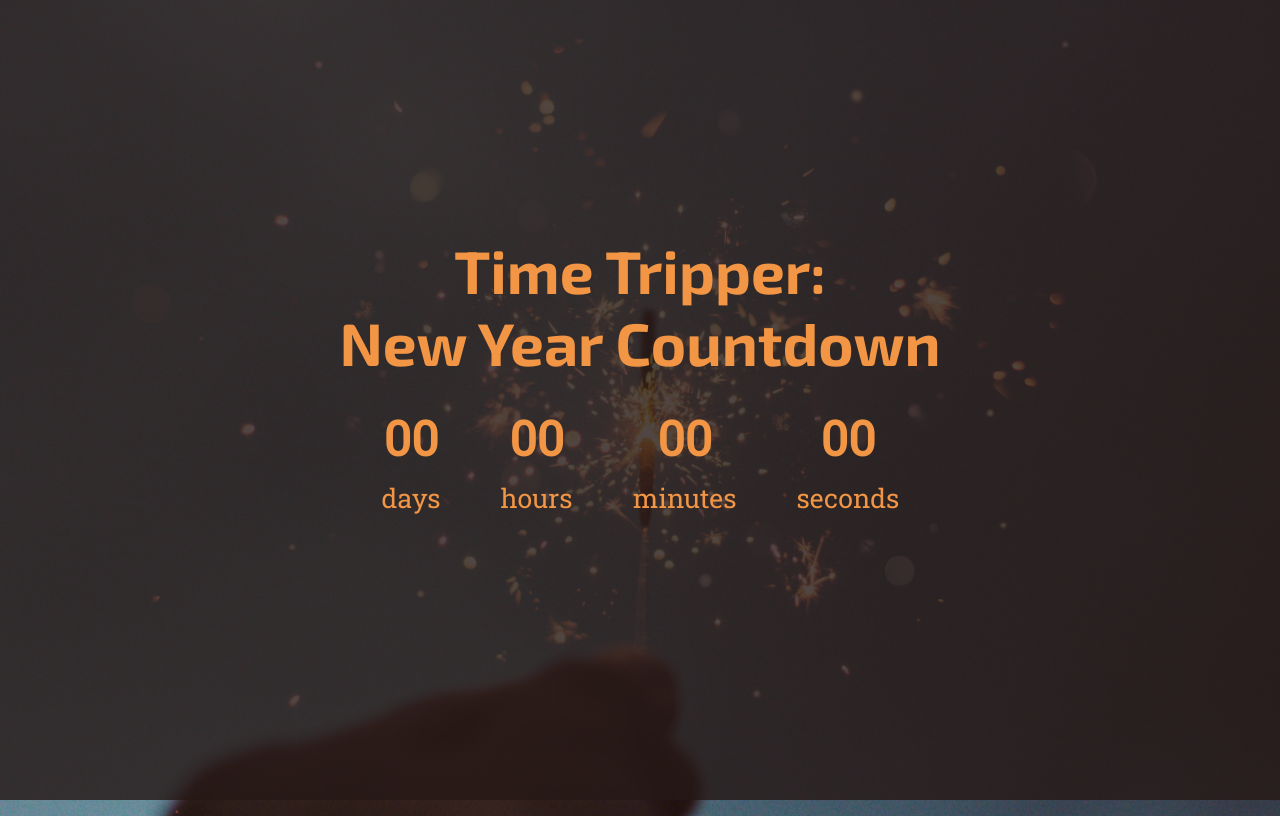
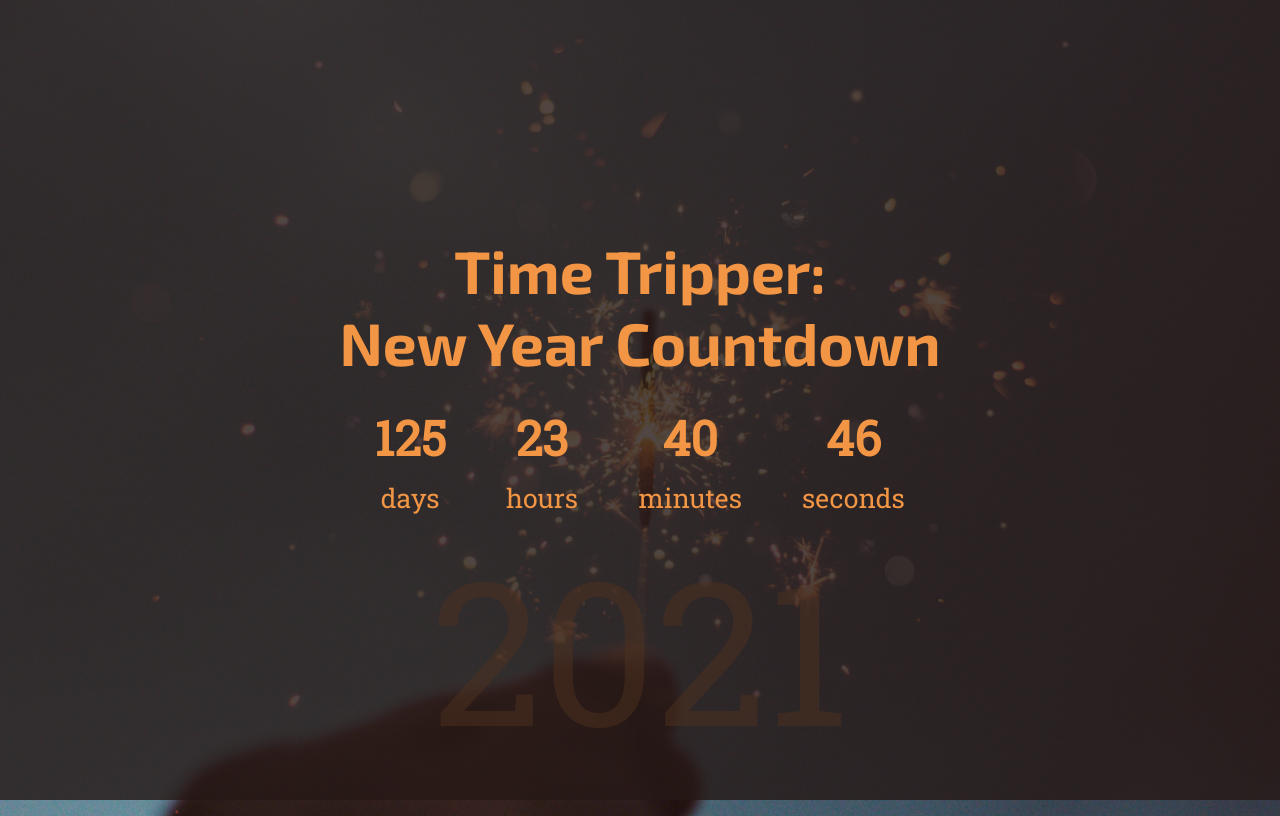
Before and after one commit to unsubstantiated-Script/time-tripper, a plain HTML site: page index.html in a window 1280 px wide. Drawn offline with Linux system fonts and the light colour scheme.

Commit message:
project complete

```diff
--- a/index.html
+++ b/index.html
@@ -31,9 +31,10 @@
             <small>seconds</small>
         </div>
 
-        <!-- <img src="./image/spinner.gif" id="loading" class="loading" alt="loading"> -->
+
 
     </div>
+    <img src="./image/spinner.gif" id="loading" class="loading" alt="loading">
 
     <script src="script.js"></script>
 </body>
--- a/script.js
+++ b/script.js
@@ -0,0 +1,36 @@
+const days = document.getElementById('days');
+const hours = document.getElementById('hours');
+const minutes = document.getElementById('minutes');
+const seconds = document.getElementById('seconds');
+const year = document.getElementById('year');
+const loading = document.getElementById('loading');
+
+
+const currentYear = new Date().getFullYear();
+
+const newYearTime = new Date(`January 01 ${currentYear + 1} 00:00:00`);
+
+year.innerText = currentYear + 1;
+
+function updateCountdown() {
+    const currentTime = new Date();
+    const diff = newYearTime - currentTime;
+
+    const d = Math.floor(diff / 1000 / 60 / 60 / 24);
+    const h = Math.floor(diff / 1000 / 60 / 60) % 24;
+    const m = Math.floor(diff / 1000 / 60) % 60;
+    const s = Math.floor(diff / 1000) % 60;
+
+    days.innerHTML = d;
+    hours.innerHTML = h < 10 ? '0' + h : h;
+    minutes.innerHTML = m < 10 ? '0' + m : m;
+    seconds.innerHTML = s < 10 ? '0' + s : s;
+}
+
+setTimeout(() => {
+    loading.remove();
+    countdown.style.display = 'flex';
+}, 1000)
+
+
+setInterval(updateCountdown, 1000);
--- a/style.css
+++ b/style.css
@@ -50,7 +50,7 @@ h1 {
 
 
 .countdown {
-    display: flex;
+    display: none;
     transform: scale(2);
 }
 
@@ -64,6 +64,16 @@ h1 {
 
 .time h2 {
     margin: 0 0 5px;
+}
+
+.year {
+    font-size: 200px;
+    z-index: -1;
+    opacity: 0.5;
+    position: absolute;
+    bottom: 20px;
+    left: 50%;
+    transform: translateX(-50%);
 }
 
 @media(max-width: 500px) {
@@ -84,4 +94,8 @@ h1 {
         font-size: 10px;
     }
 
+    .year {
+        font-size: 160px;
+    }
+
 }
```
